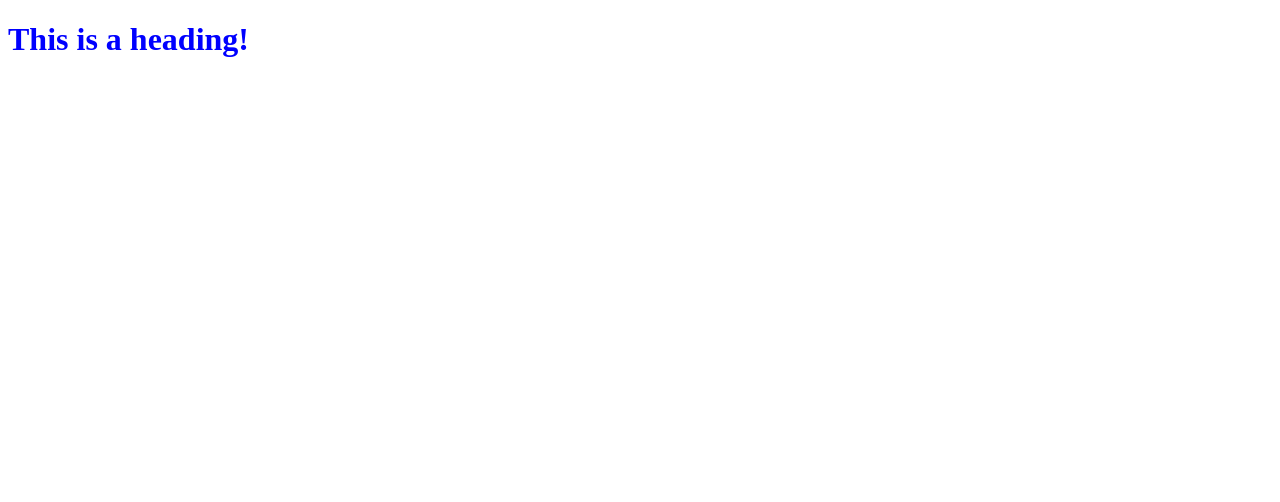
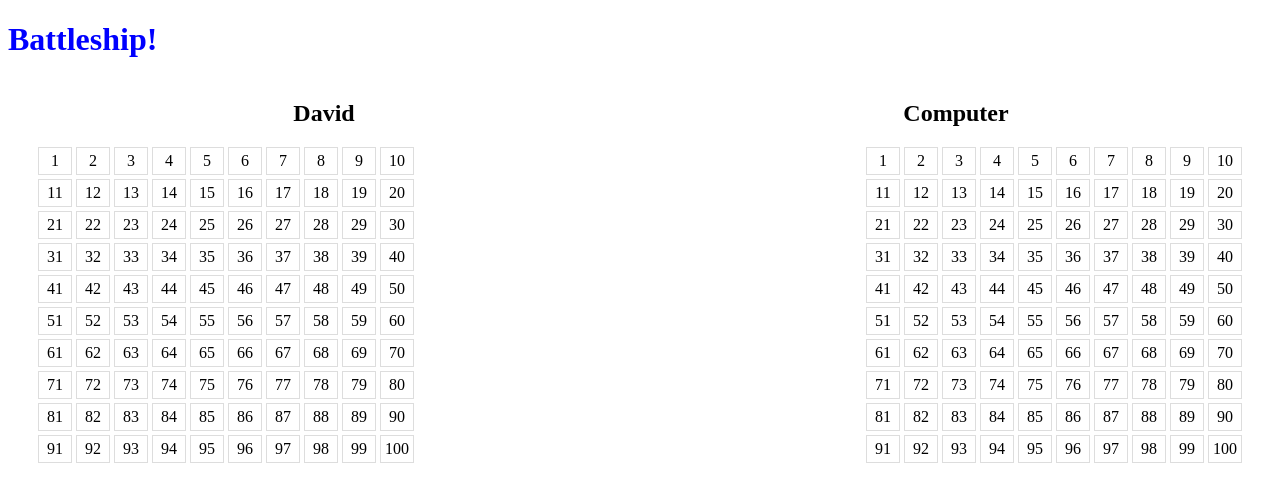
Before and after one commit to FishShalami/top-battleship, a website built with webpack: page src/index.html in a window 1280 px wide. Built offline with nearby package versions, Linux system fonts and the light colour scheme.

Commit message:
Moved modules into source; Created html structure; Create gameplay DOM manip in index.js with styling

```diff
--- /dev/null
+++ b/src/gameplay.js
@@ -0,0 +1,21 @@
+import { Gameboard } from "./gameboard";
+import { Player } from "./player";
+
+function startGame() {
+  const player1 = Player("real", "David");
+  const player2 = Player("computer", "Computer");
+
+  player1.gameboard.placeShip(2, [0, 0]);
+  player1.gameboard.placeShip(3, [0, 3]);
+  player1.gameboard.placeShip(4, [0, 5], "vertical");
+  console.log(player1.name);
+  console.log(player1.gameboard.getPlacedShips());
+
+  player2.gameboard.placeShip(2, [0, 0]);
+  player2.gameboard.placeShip(3, [0, 4]);
+  player2.gameboard.placeShip(4, [0, 5], "vertical");
+  console.log(player2.name);
+  console.log(player2.gameboard.getPlacedShips());
+}
+
+export { startGame };
--- a/src/index.html
+++ b/src/index.html
@@ -6,6 +6,14 @@
     <title>Document</title>
   </head>
   <body>
-    <h1>This is a heading!</h1>
+    <h1>Battleship!</h1>
+    <div class="players">
+      <div class="player1"></div>
+      <div class="player2"></div>
+    </div>
+    <div class="boards">
+      <div class="board1"></div>
+      <div class="board2"></div>
+    </div>
   </body>
 </html>
--- a/src/index.js
+++ b/src/index.js
@@ -1 +1,52 @@
 import "./style.css";
+import { startGame } from "./gameplay";
+import { Gameboard } from "./gameboard";
+import { Player } from "./player";
+import { Ship } from "./ship";
+
+// startGame();
+
+const player1 = Player("real", "David");
+const player2 = Player("computer", "Computer");
+
+player1.gameboard.placeShip(2, [0, 0]);
+player1.gameboard.placeShip(3, [0, 3]);
+player1.gameboard.placeShip(4, [0, 5], "vertical");
+console.log(player1.name);
+console.log(player1.gameboard.getPlacedShips());
+
+player2.gameboard.placeShip(2, [0, 0]);
+player2.gameboard.placeShip(3, [0, 4]);
+player2.gameboard.placeShip(4, [0, 5], "vertical");
+console.log(player2.name);
+console.log(player2.gameboard.getPlacedShips());
+
+//display player names
+const p1Selector = document.querySelector(".player1");
+const p1Name = document.createElement("h2");
+p1Name.innerText = player1.name;
+p1Selector.appendChild(p1Name);
+
+const p2Selector = document.querySelector(".player2");
+const p2Name = document.createElement("h2");
+p2Name.innerText = player2.name;
+p2Selector.appendChild(p2Name);
+
+//display player boards
+const b1Selector = document.querySelector(".board1");
+const b1Row = player1.gameboard.boardDimensions.rows;
+const b2Selector = document.querySelector(".board2");
+const b2Row = player2.gameboard.boardDimensions.rows;
+
+function makeRows(container, rows) {
+  container.style.setProperty("--grid-rows", rows);
+  container.style.setProperty("--grid-cols", rows);
+  for (let c = 0; c < rows ** 2; c++) {
+    let cell = document.createElement("div");
+    cell.innerText = c + 1;
+    container.appendChild(cell).className = "grid-item";
+  }
+}
+
+makeRows(b1Selector, b1Row);
+makeRows(b2Selector, b2Row);
--- a/player.js
+++ b/src/player.js
@@ -1,12 +1,13 @@
 import { Gameboard } from "./gameboard";
 
-function Player(type = "real") {
+function Player(type = "real", name) {
   if (type !== "real" && type !== "computer") {
     throw new Error("Incorrect Player type");
   }
 
   return {
     type: type,
+    name: name,
     gameboard: Gameboard(),
   };
 }
--- a/src/style.css
+++ b/src/style.css
@@ -1,3 +1,39 @@
 h1 {
   color: blue;
 }
+
+.players {
+  display: flex;
+  justify-content: space-between;
+  width: 100%;
+}
+
+.player1,
+.player2 {
+  width: 50%;
+  text-align: center;
+}
+
+.boards {
+  display: flex;
+  justify-content: space-between;
+  margin: 0 30px;
+}
+
+.board1,
+.board2 {
+  display: grid;
+  grid-gap: 0.25em;
+  grid-template-rows: repeat(var(--grid-rows), 1fr);
+  grid-template-columns: repeat(var(--grid-cols), 1fr);
+}
+
+.grid-item {
+  padding: 0.25em;
+  border: 1px solid #ddd;
+  text-align: center;
+}
+
+.grid-item:hover {
+  background-color: lightcoral;
+}
```
Also changed, not shown: gameboard.test.js (+2 -2 lines), player.test.js (+2 -2 lines), ship.test.js (+1 -1 lines), src/gameboard.js (renamed from gameboard.js), src/ship.js (renamed from ship.js).
